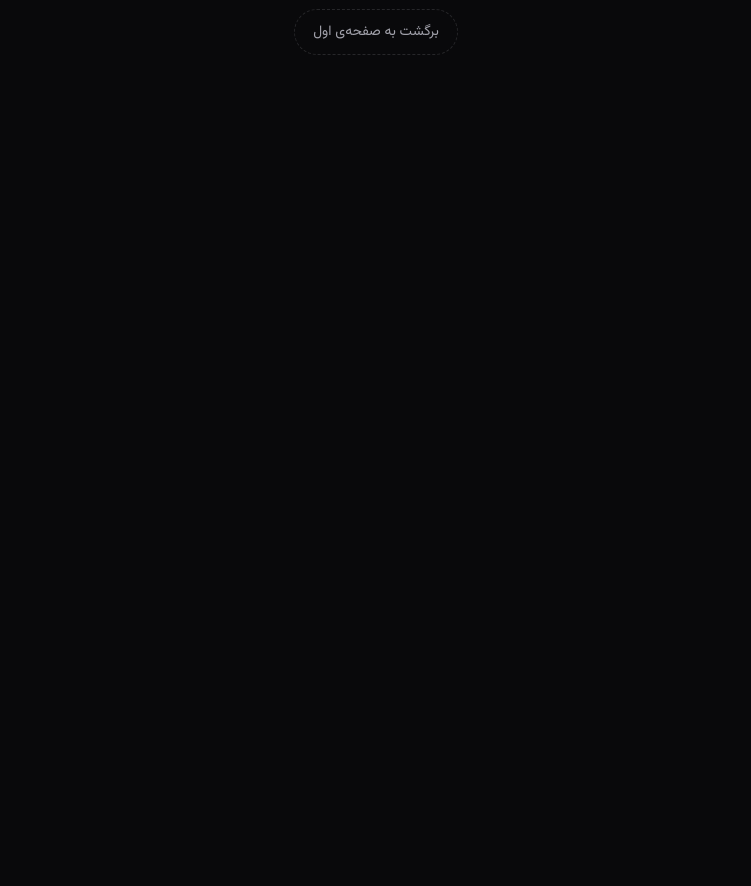
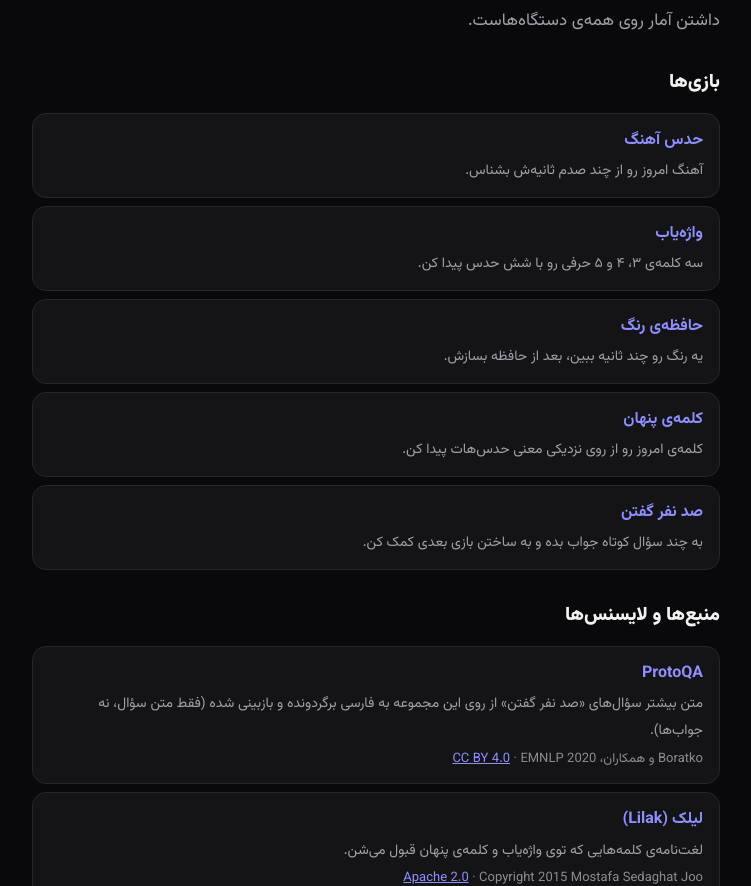
Before and after one commit to fatimaBorhani/songmore, a React (Vite) app in the folder client/: page /about in a window 1280 px wide. Shown: the part 214-1100 px from the top of the page, without its empty margins (264-1015 px from the left). Before the commit the page ends 800 px from the top, so only its background shows below. Built offline with nearby package versions, Linux system fonts and the light colour scheme; no server answers.

Commit message:
Add about page with games, sources and licenses

```diff
--- a/client/src/App.jsx
+++ b/client/src/App.jsx
@@ -6,6 +6,7 @@ import AuthPanel from './shared/components/AuthPanel.jsx'
 import HomePage from './pages/HomePage.jsx'
 import NotFoundPage from './pages/NotFoundPage.jsx'
 import ProfilePage from './pages/ProfilePage.jsx'
+import AboutPage from './pages/AboutPage.jsx'
 import SongGame from './games/song/SongGame.jsx'
 import WordGame from './games/word/WordGame.jsx'
 import ColorGame from './games/color/ColorGame.jsx'
@@ -19,7 +20,9 @@ import './shared/shared.css'
 //   /word  بازی واژه‌یاب
 //   /color  بازی حافظه‌ی رنگ
 //   /survey  نظرسنجی «صد نفر گفتن»
+//   /clue  بازی کلمه‌ی پنهان
 //   /profile  حساب کاربری (آمار و تقویم فعالیت)
+//   /about  درباره‌ی سایت، منبع‌ها و لایسنس‌ها
 function App() {
   const [user, setUser] = useState(null) // کاربر واردشده، یا null
   const [authChecked, setAuthChecked] = useState(false) // هنوز معلوم نیست وارد شده یا نه؟
@@ -55,6 +58,7 @@ function App() {
           <Route path="/clue" element={<ClueGame user={user} />} />
           <Route path="/survey" element={<SurveyGame user={user} />} />
           <Route path="/profile" element={<ProfilePage user={user} onUserChange={setUser} />} />
+          <Route path="/about" element={<AboutPage />} />
           <Route path="*" element={<NotFoundPage />} />
         </Routes>
       )}
--- /dev/null
+++ b/client/src/pages/AboutPage.jsx
@@ -0,0 +1,117 @@
+import { useEffect } from 'react'
+import { Link } from 'react-router'
+import { GAMES } from '../games/index.js'
+import { SITE_NAME } from '../shared/site.js'
+import './about.css'
+
+// منبع‌هایی که ازشون استفاده کردیم و لایسنس‌هاشون (بعضی لایسنس‌ها می‌گن باید یه جا اسمشون بیاد)
+const SOURCES = [
+  {
+    name: 'ProtoQA',
+    use: 'متن بیشتر سؤال‌های «صد نفر گفتن» از روی این مجموعه به فارسی برگردونده و بازبینی شده (فقط متن سؤال، نه جواب‌ها).',
+    by: 'Boratko و همکاران، EMNLP 2020',
+    license: 'CC BY 4.0',
+    licenseUrl: 'https://creativecommons.org/licenses/by/4.0/',
+    url: 'https://github.com/iesl/protoqa-data',
+  },
+  {
+    name: 'لیلک (Lilak)',
+    use: 'لغت‌نامه‌ی کلمه‌هایی که توی واژه‌یاب و کلمه‌ی پنهان قبول می‌شن.',
+    by: 'Copyright 2015 Mostafa Sedaghat Joo',
+    license: 'Apache 2.0',
+    licenseUrl: 'https://www.apache.org/licenses/LICENSE-2.0',
+    url: 'https://github.com/b00f/lilak',
+  },
+  {
+    name: 'mainwords',
+    use: 'تعداد تکرار کلمه‌ها توی وبلاگ‌های فارسی؛ برای انتخاب جواب‌های آشنا.',
+    by: 'ehsan957',
+    license: 'CC0 1.0',
+    licenseUrl: 'https://creativecommons.org/publicdomain/zero/1.0/',
+    url: 'https://github.com/ehsan957/mainwords',
+  },
+  {
+    name: 'بردارهای کلمه‌ی fastText فارسی',
+    use: 'نزدیکی معنی کلمه‌ها توی کلمه‌ی پنهان. داده‌ی بازی (بردارهای فشرده‌شده) هم با همین لایسنس منتشر می‌شه.',
+    by: 'Grave و همکاران، Learning Word Vectors for 157 Languages، 2018',
+    license: 'CC BY-SA 3.0',
+    licenseUrl: 'https://creativecommons.org/licenses/by-sa/3.0/',
+    url: 'https://fasttext.cc/docs/en/crawl-vectors.html',
+  },
+  {
+    name: 'فونت وزیرمتن',
+    use: 'فونت همه‌ی متن‌های سایت.',
+    by: 'صابر راستی‌کردار',
+    license: 'SIL Open Font License 1.1',
+    licenseUrl: 'https://openfontlicense.org',
+    url: 'https://github.com/rastikerdar/vazirmatn',
+  },
+]
+
+// صفحه‌ی «درباره» (آدرس /about): سایت چیه، بازی‌ها، منبع‌ها و لایسنس‌ها
+function AboutPage() {
+  useEffect(() => {
+    document.title = `درباره · ${SITE_NAME}`
+  }, [])
+
+  const games = GAMES.filter((g) => g.ready)
+
+  return (
+    <main className="about-page">
+      <h1>درباره‌ی {SITE_NAME}</h1>
+      <p className="about-lead">
+        چند بازی کوتاه فارسی که هر روز نیمه‌شب به وقت تهران عوض می‌شن. بازی هر روز برای همه یکیه، پس می‌تونی نتیجه‌ت رو با
+        دوستات مقایسه کنی. برای بازی کردن ثبت‌نام لازم نیست؛ ثبت‌نام فقط برای نگه داشتن آمار روی همه‌ی دستگاه‌هاست.
+      </p>
+
+      <section className="about-section" aria-labelledby="about-games">
+        <h2 id="about-games">بازی‌ها</h2>
+        <ul className="about-games">
+          {games.map((g) => (
+            <li key={g.id}>
+              <Link to={g.path}>{g.title}</Link>
+              <span>{g.description}</span>
+            </li>
+          ))}
+        </ul>
+      </section>
+
+      <section className="about-section" aria-labelledby="about-sources">
+        <h2 id="about-sources">منبع‌ها و لایسنس‌ها</h2>
+        <ul className="about-sources">
+          {SOURCES.map((s) => (
+            <li key={s.name}>
+              <a href={s.url} target="_blank" rel="noreferrer">
+                {s.name}
+              </a>
+              <p>{s.use}</p>
+              <p className="about-meta">
+                <span>{s.by}</span> ·{' '}
+                <a href={s.licenseUrl} target="_blank" rel="noreferrer" dir="ltr">
+                  {s.license}
+                </a>
+              </p>
+            </li>
+          ))}
+        </ul>
+      </section>
+
+      <section className="about-section" aria-labelledby="about-music">
+        <h2 id="about-music">آهنگ‌ها</h2>
+        <p>
+          توی «حدس آهنگ» فقط تیکه‌های چندثانیه‌ای از آهنگ‌ها پخش می‌شه و حق همه‌ی آهنگ‌ها برای خواننده‌ها و صاحبانشونه.
+        </p>
+      </section>
+
+      <section className="about-section" aria-labelledby="about-ideas">
+        <h2 id="about-ideas">ایده‌ها</h2>
+        <p>
+          ایده‌ی بعضی بازی‌ها از بازی‌های روزانه‌ای مثل Songless، Wordle، dialed و Contexto گرفته شده؛ قانون‌ها، ظاهر و داده‌ها
+          برای فارسی از نو ساخته شدن.
+        </p>
+      </section>
+    </main>
+  )
+}
+
+export default AboutPage
--- a/client/src/pages/HomePage.jsx
+++ b/client/src/pages/HomePage.jsx
@@ -4,6 +4,7 @@ import { GAMES } from '../games/index.js'
 import { SITE_NAME } from '../shared/site.js'
 import Countdown from '../shared/components/Countdown.jsx'
 import './home.css'
+import './about.css'
 
 // آیکن کوچیک هر بازی (خطی، به رنگ متن)
 function GameIcon({ type, size = 24 }) {
@@ -144,6 +145,10 @@ function HomePage() {
           </li>
         ))}
       </ul>
+
+      <Link to="/about" className="home-about-link">
+        درباره‌ی سایت و منبع‌ها
+      </Link>
     </main>
   )
 }
--- /dev/null
+++ b/client/src/pages/about.css
@@ -0,0 +1,92 @@
+/* صفحه‌ی «درباره»: یه ستون متنی ساده */
+.about-page {
+  max-width: 720px;
+  margin: 0 auto;
+  box-sizing: border-box;
+  padding: 24px 16px 64px;
+  display: flex;
+  flex-direction: column;
+  gap: 28px;
+  line-height: 1.9;
+}
+
+.about-page h1 {
+  font-size: 30px;
+  font-weight: 900;
+  line-height: 1.4;
+}
+
+.about-lead {
+  font-size: 17px;
+  color: var(--text-soft);
+}
+
+.about-section {
+  display: flex;
+  flex-direction: column;
+  gap: 12px;
+}
+
+.about-section h2 {
+  font-size: 19px;
+  font-weight: 900;
+}
+
+.about-section > p {
+  color: var(--text-soft);
+}
+
+.about-page a {
+  color: #8f8fff;
+}
+
+.about-games,
+.about-sources {
+  list-style: none;
+  margin: 0;
+  padding: 0;
+  display: flex;
+  flex-direction: column;
+  gap: 8px;
+}
+
+.about-games li,
+.about-sources li {
+  padding: 12px 16px;
+  border-radius: 14px;
+  background: var(--surface);
+  border: 1px solid var(--border);
+  display: flex;
+  flex-direction: column;
+  gap: 2px;
+}
+
+.about-games a,
+.about-sources li > a {
+  font-weight: 700;
+  text-decoration: none;
+}
+
+.about-games span,
+.about-sources p {
+  font-size: 14px;
+  color: var(--text-soft);
+}
+
+.about-sources .about-meta {
+  font-size: 13px;
+  color: var(--text-muted);
+}
+
+/* لینک «درباره» پایین صفحه‌ی اول */
+.home-about-link {
+  display: block;
+  margin-top: 28px;
+  text-align: center;
+  font-size: 14px;
+  color: var(--text-muted);
+}
+
+.home-about-link:hover {
+  color: var(--text);
+}
```
Also changed, not shown: 1 other file (tests, documents, lock files or other folders).
